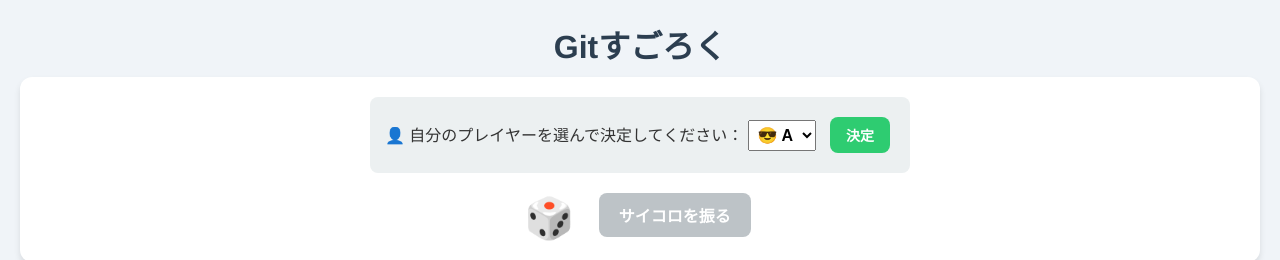
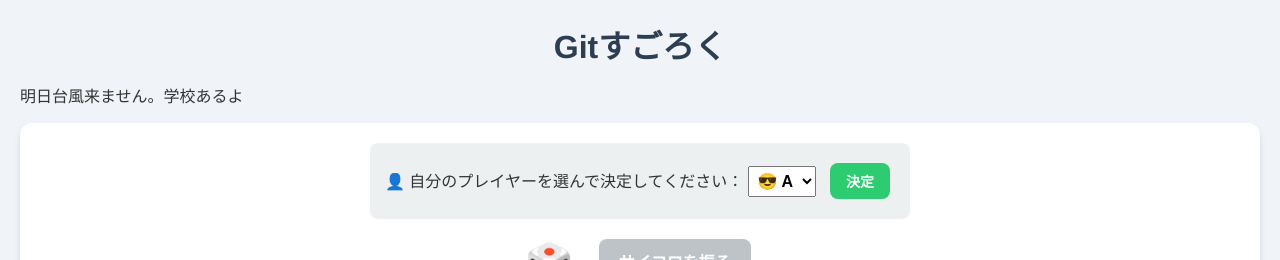
Before and after one commit to vfa01-wi260010-ai/gitdice_0602, a plain HTML site: page index.html in a window 1280 px wide. Shown: the top 260 px of the page. Drawn offline with Linux system fonts and the light colour scheme.

Commit message:
台風来るか、来ないか

```diff
--- a/index.html
+++ b/index.html
@@ -191,6 +191,7 @@
 <body>
     <header>
         <h1>Gitすごろく</h1>
+        <p>明日台風来ません。学校あるよ</p>
     </header>
 
     <div id="control-panel">
```
